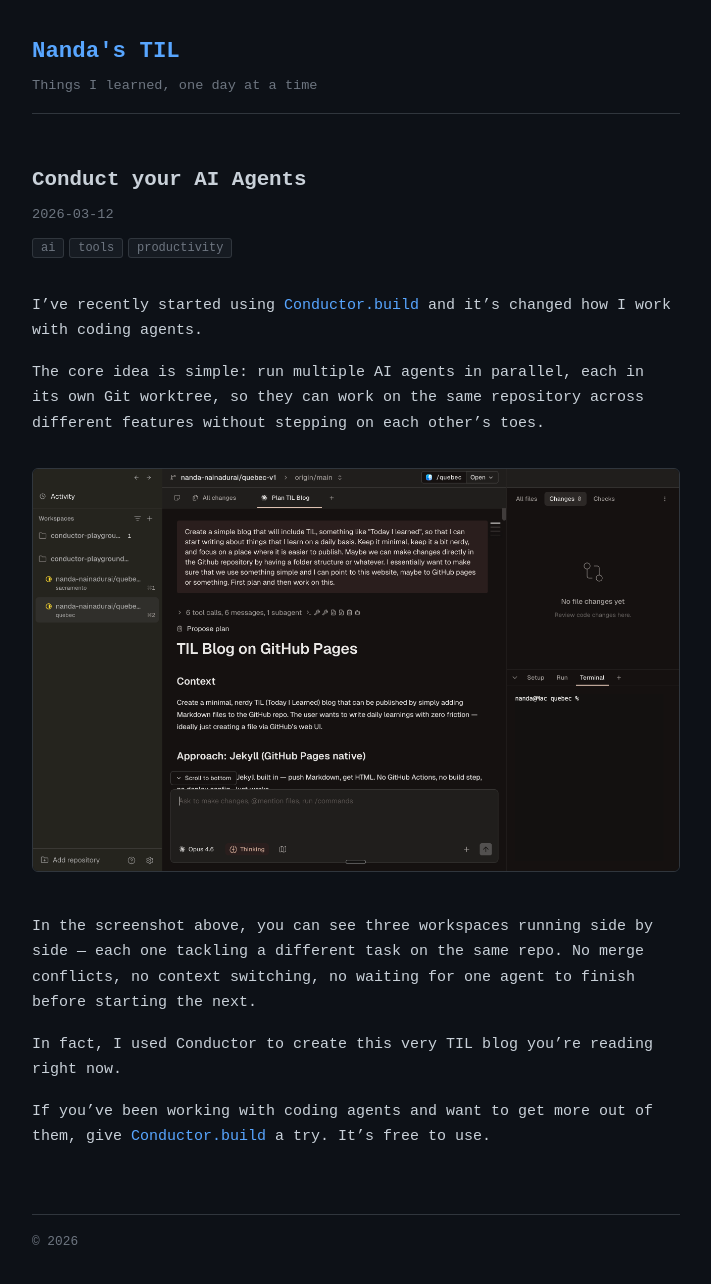
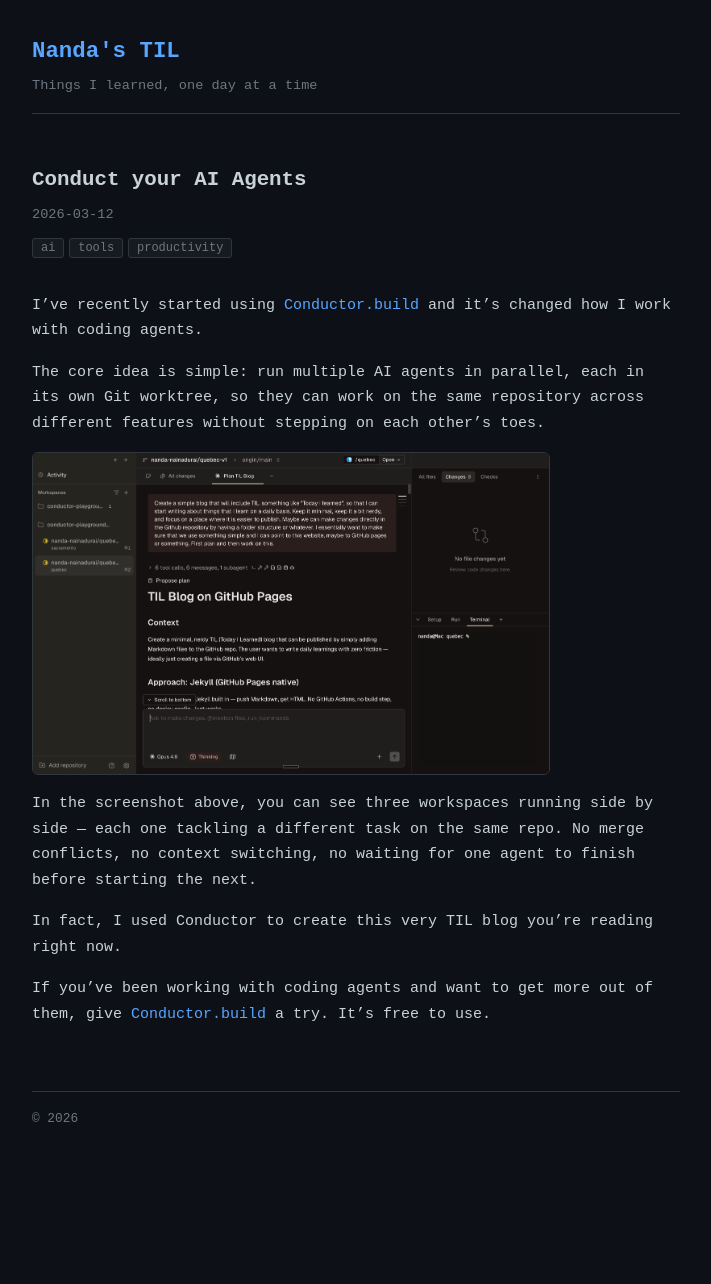
Before and after one commit to nanda-nainadurai/nanda-today-i-learned, a Jekyll site: the page built from _posts/2026-03-12-conduct-your-ai-agents.md, in a window 1280 px wide. Shown: the whole page, without its empty margins (284-995 px from the left). Built offline with Jekyll 4.4.1, drawn with Linux system fonts in a browser that asks for light colours; after the commit the page ends 1162 px from its top, so only the background shows below that.

Commit message:
Scale down post images to 80% width with proper aspect ratio
Co-Authored-By: Claude Opus 4.6 <noreply@anthropic.com>

```diff
--- a/assets/css/style.css
+++ b/assets/css/style.css
@@ -47,4 +47,4 @@ article time { color: var(--dim); font-size: 0.85rem; }
 .content pre { background: var(--code-bg); padding: 1rem; border-radius: 6px; overflow-x: auto; margin-bottom: 1rem; border: 1px solid var(--border); }
 .content pre code { background: none; padding: 0; }
 .content blockquote { border-left: 3px solid var(--accent); padding-left: 1rem; color: var(--dim); margin-bottom: 1rem; }
-.content img { max-width: 100%; border: 1px solid var(--border); border-radius: 6px; margin: 1rem 0; }
+.content img { max-width: 80%; height: auto; border: 1px solid var(--border); border-radius: 6px; margin: 1rem 0; display: block; }
```
